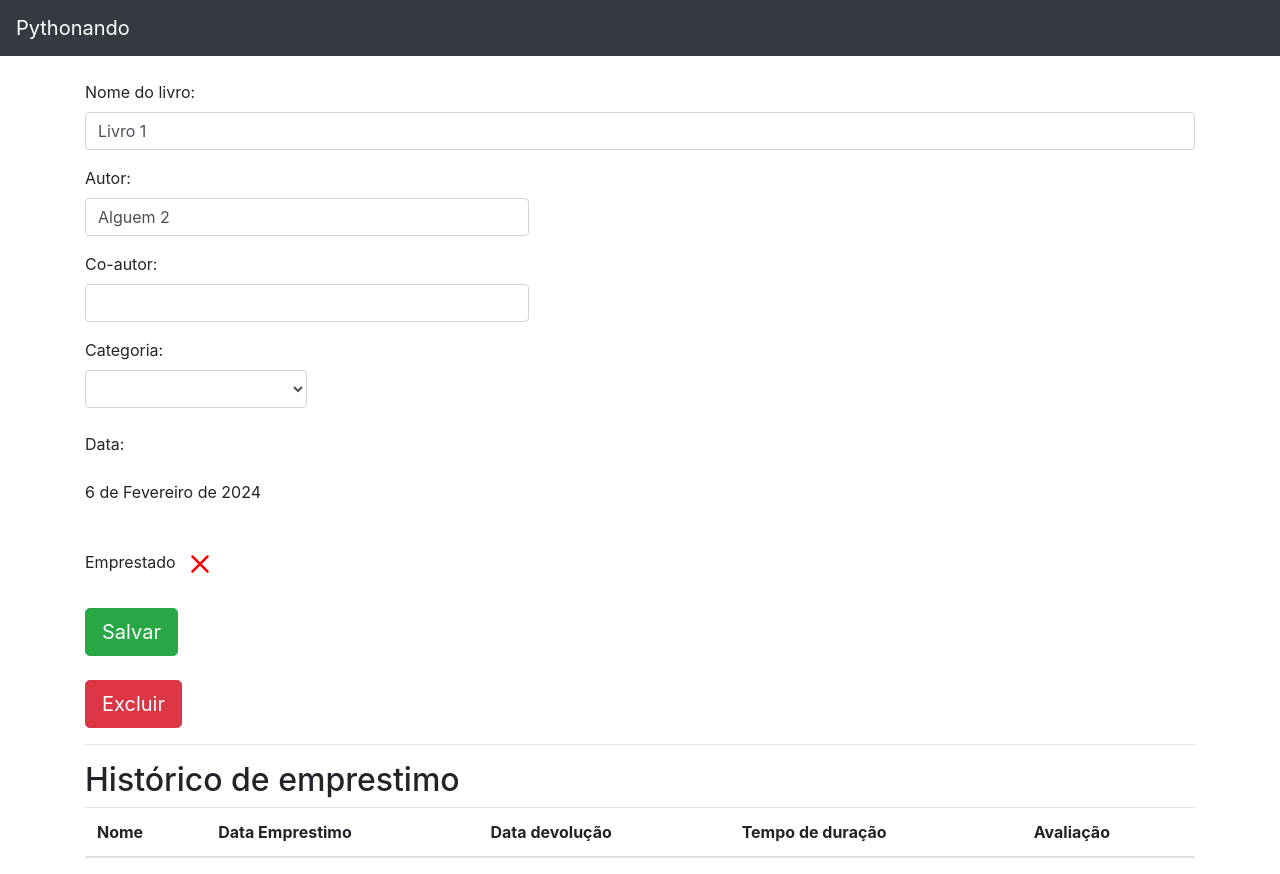
After one commit to LeonardoSoutoMaior/Biblioteca-django, a Django app: page /livro/ver_livro/3 in a window 1280 px wide. The commit adds this page. Run offline with Django 5.2, Linux system fonts and the light colour scheme; data comes from the database, SQL or seed files in the repository; both versions use the stored data as it was after the commit; lists and menus that the app fills with data are empty.

Commit message:
3° commit-

```diff
--- a/livro/admin.py
+++ b/livro/admin.py
@@ -1,4 +1,5 @@
 from django.contrib import admin
-from .models import Livros
+from .models import Livros, Categoria
 
 admin.site.register(Livros)
+admin.site.register(Categoria)
--- a/livro/models.py
+++ b/livro/models.py
@@ -1,5 +1,13 @@
 from django.db import models
 from datetime import date
+from usuarios.models import Usuario
+
+class Categoria(models.Model):
+    nome = models.CharField(max_length=30)
+    descricao = models.TextField()
+
+    def __str__(self) -> str:
+        return self.nome
 
 class Livros(models.Model):
     nome = models.CharField(max_length = 100)
@@ -11,6 +19,8 @@ class Livros(models.Model):
     data_emprestimo = models.DateTimeField(blank = True, null = True)
     data_devolucao = models.DateTimeField(blank = True, null = True)
     tempo_duracao = models.DateField(blank = True, null = True)
+    categoria = models.ForeignKey(Categoria, on_delete = models.DO_NOTHING)
+    usuario = models.ForeignKey(Usuario, on_delete = models.DO_NOTHING)
 
     class Meta:
         verbose_name = 'Livro'
--- /dev/null
+++ b/livro/templates/ver_livro.html
@@ -0,0 +1,182 @@
+{% extends 'base.html' %}
+{% load filtros %}
+
+{% block 'conteudo' %}
+
+<div class="modal fade" id="exampleModal2" tabindex="-1" role="dialog" aria-labelledby="exampleModalLabel2" aria-hidden="true">
+  <div class="modal-dialog" role="document">
+    <div class="modal-content">
+      <div class="modal-header">
+        <h5 class="modal-title" id="exampleModalLabel">Deseja mesmo excluir ?</h5>
+        <button type="button" class="close" data-dismiss="modal" aria-label="Close">
+          <span aria-hidden="true">&times;</span>
+        </button>
+      </div>
+      <div class="modal-body">
+
+
+        <a href="{% url 'excluir_livro' id_livro %}" class="btn btn-danger">Excluir</a>
+
+      </div>
+
+    </div>
+  </div>
+</div>
+
+
+  <div class="container">
+      <br>
+    <form action="{% url 'alterar_livro' %}" method="POST">
+        {% csrf_token %}
+        <input type="hidden" value="{{livro.id}}" name="livro_id">
+        <p>
+          <label>Nome do livro:</label>
+          <input class="form-control" type="texte" value="{{livro.nome}}" name="nome_livro">
+        </p>
+
+        <p>
+          <label>Autor:</label>
+          <input style="width: 40%;" class="form-control" type="texte" value="{{livro.autor}}" name="autor">
+        </p>
+
+        <p>
+          <label>Co-autor:</label>
+          <input style="width: 40%;" class="form-control" type="texte" value="{{livro.co_autor}}" name="co_autor">
+        </p>
+
+        <label>Categoria:</label>
+        <select style="width: 20%;" class="form-control" name="categoria_id">
+          {% for i in categoria_livro%}
+
+            {% if livro.categoria.nome == i.nome %}
+              <option value="{{i.id}}" selected>{{i}}</option>
+            {% else %}
+
+              <option value="{{i.id}}">{{i}}</option>
+            {% endif%}
+          {% endfor %}
+
+
+
+        </select>
+
+        <br>
+
+        <p>
+          <label>Data:</label>
+          <p>{{livro.data_cadastro}}</p>
+        </p>
+
+        <br>
+
+
+          <label>Emprestado</label>
+          {% if livro.emprestado %}
+
+            <svg style="color: green" xmlns="http://www.w3.org/2000/svg" width="40" height="40" fill="currentColor" class="bi bi-check" viewBox="0 0 16 16">
+              <path d="M10.97 4.97a.75.75 0 0 1 1.07 1.05l-3.99 4.99a.75.75 0 0 1-1.08.02L4.324 8.384a.75.75 0 1 1 1.06-1.06l2.094 2.093 3.473-4.425a.267.267 0 0 1 .02-.022z"/>
+            </svg>
+
+          {% else %}
+            <svg style="color: red" xmlns="http://www.w3.org/2000/svg" width="40" height="40" fill="currentColor" class="bi bi-x" viewBox="0 0 16 16">
+              <path d="M4.646 4.646a.5.5 0 0 1 .708 0L8 7.293l2.646-2.647a.5.5 0 0 1 .708.708L8.707 8l2.647 2.646a.5.5 0 0 1-.708.708L8 8.707l-2.646 2.647a.5.5 0 0 1-.708-.708L7.293 8 4.646 5.354a.5.5 0 0 1 0-.708z"/>
+            </svg>
+
+          {% endif %}
+          <br>
+          <br>
+
+
+
+
+
+        <input type="submit" class="btn btn-success btn-lg" value="Salvar">
+    </form>
+    <br>
+    <button type="button" class="btn btn-danger btn-lg" data-toggle="modal" data-target="#exampleModal2">
+      Excluir
+    </button>
+
+    <hr>
+    <h2>Histórico de emprestimo</h2>
+
+    <table class="table table-striped">
+      <thead>
+        <tr>
+          <th scope="col">Nome</th>
+          <th scope="col">Data Emprestimo</th>
+          <th scope="col">Data devolução</th>
+          <th scope="col">Tempo de duração</th>
+          <th scope="col">Avaliação</th>
+        </tr>
+      </thead>
+      <tbody>
+        {% for i in emprestimos%}
+          <tr>
+            {% if i.nome_emprestado_anonimo == None %}
+              <th scope="row">{{i.nome_emprestado}}</th>
+            {% else %}
+            <th scope="row">{{i.nome_emprestado_anonimo}}</th>
+            {% endif%}
+            <td>{{i.data_emprestimo}}</td>
+            <td>{{i.data_devolucao}}</td>
+            <td>{{i.data_devolucao|mostra_duracao:i.data_emprestimo  }}</td>
+            <td>
+            {% if i.avaliacao == None %}
+              <button onclick="avaliacao({{i.id}})" class="btn btn-info" data-toggle="modal" data-target="#exampleModal1">AVALIAR</button>
+            {% else%}
+              {{i.avaliacao}}
+
+            {% endif %}
+            </td>
+          </tr>
+        {% endfor %}
+      </tbody>
+    </table>
+
+
+  </div>
+
+
+
+<div class="modal fade" id="exampleModal1" tabindex="-1" role="dialog" aria-labelledby="exampleModalLabel" aria-hidden="true">
+  <div class="modal-dialog" role="document">
+    <div class="modal-content">
+      <div class="modal-header">
+        <h5 class="modal-title" id="exampleModalLabel">Avaliar empréstimo</h5>
+        <button type="button" class="close" data-dismiss="modal" aria-label="Close">
+          <span aria-hidden="true">&times;</span>
+        </button>
+      </div>
+      <div class="modal-body">
+        <form action="{% url 'processa_avaliacao' %}" method="POST">{% csrf_token %}
+          <input type="hidden" name="id_livro" value="{{id_livro}}">
+          <input id="id_emprestimo" type="hidden" name="id_emprestimo">
+          <select class="form-control" name="opcoes">
+            <option value="P">Péssimo</option>
+            <option value="R">Ruim</option>
+            <option value="B">Bom</option>
+            <option value="O">Ótimo</option>
+          <select>
+          <br>
+          <input type="submit" class="btn btn-info" value="Avaliar">
+        </form>
+      </div>
+
+    </div>
+  </div>
+</div>
+
+
+<script>
+
+  function avaliacao(id_emprestimo){
+      input_emprestimo = document.getElementById('id_emprestimo')
+      input_emprestimo.value = id_emprestimo
+
+
+  }
+
+</script>
+
+{% endblock %}
--- a/livro/urls.py
+++ b/livro/urls.py
@@ -2,5 +2,6 @@ from django.urls import path
 from . import views
 
 urlpatterns = [
-    path('home/', views.home, name = 'home')
+    path('home/', views.home, name = 'home'),
+    path('ver_livro/<int:id>', views.ver_livros, name = 'ver_livros')
 ]
--- a/livro/views.py
+++ b/livro/views.py
@@ -1,11 +1,18 @@
 from django.shortcuts import render, redirect
 from django.http import HttpResponse
 from usuarios.models import Usuario
+from .models import Livros
 
 
 def home(request):
     if request.session.get('usuario'):
-        usuario = Usuario.objects.get(id = request.session['usuario']).nome
-        return HttpResponse(f'olá {usuario}')
+        usuario = Usuario.objects.get(id = request.session['usuario'])
+        livros = Livros.objects.filter(usuario = usuario)
+        return render(request, 'home.html', {'livros': livros})
     else:
         return redirect('/auth/login/?status=2')
+
+
+def ver_livros(request, id):
+    livros = Livros.objects.get(id = id)
+    return render(request, 'ver_livro.html', {'livro': livros})
--- a/templates/base.html
+++ b/templates/base.html
@@ -12,7 +12,7 @@
   </head>
   <body>
     <nav class="navbar navbar-dark bg-dark">
-        <a class="navbar-brand" href="#">Pythonando</a>
+        <a class="navbar-brand" href="{% url 'home' %}">Pythonando</a>
     </nav>
 
     {% block 'conteudo' %} {% endblock %}
```
Also changed, not shown: livro/templates/home.html (added, +60 -0 lines), db.sqlite3, livro/migrations/0007_categoria_livros_categoria.py (added), livro/migrations/0008_livros_usuario.py (added).
